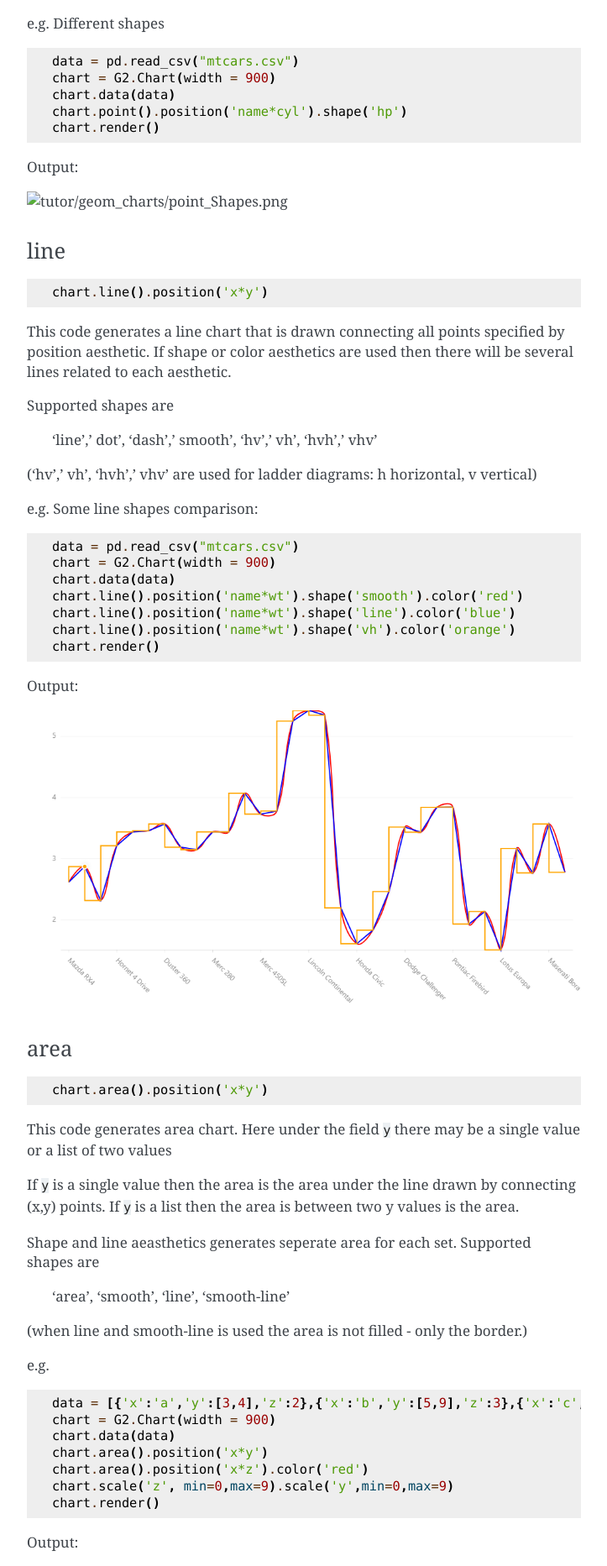
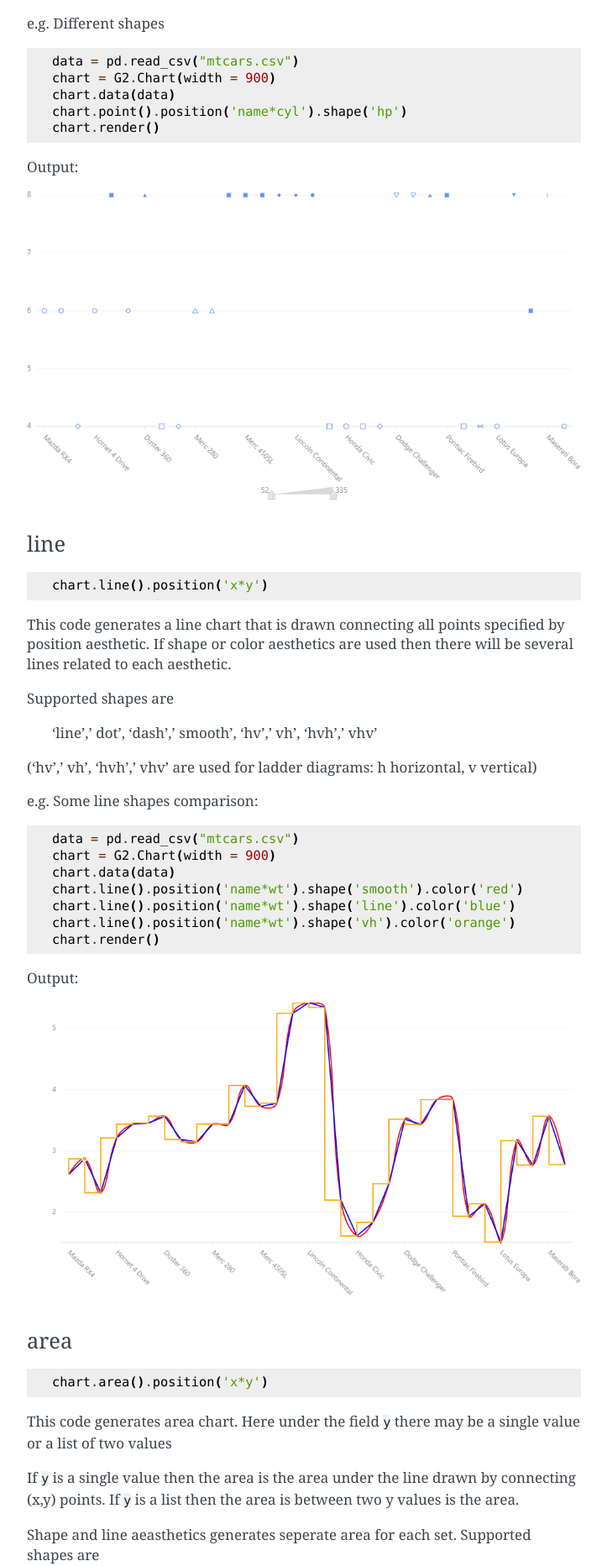
Before and after one commit to ThamaluM/pyG2, a Sphinx documentation site: the page built from docs/source/tutor/geom_aes.rst, in a window 1280 px wide. Shown: the part 592-2457 px from the top of the page at 84% size, without its empty margins (388-1111 px from the left). Built offline with Sphinx 7.4.7, drawn with Linux system fonts in a browser that asks for light colours.

Commit message:
Update documentation fix and error

```diff
--- a/docs/source/tutor/geom_aes.rst
+++ b/docs/source/tutor/geom_aes.rst
@@ -34,7 +34,7 @@ e.g. Different shapes ::
 
 Output:
 
-.. image:: geom_charts/point_Shapes.png
+.. image:: geom_charts/point_shapes.png
 
 
 line
```
Also changed, not shown: 4 other files.
